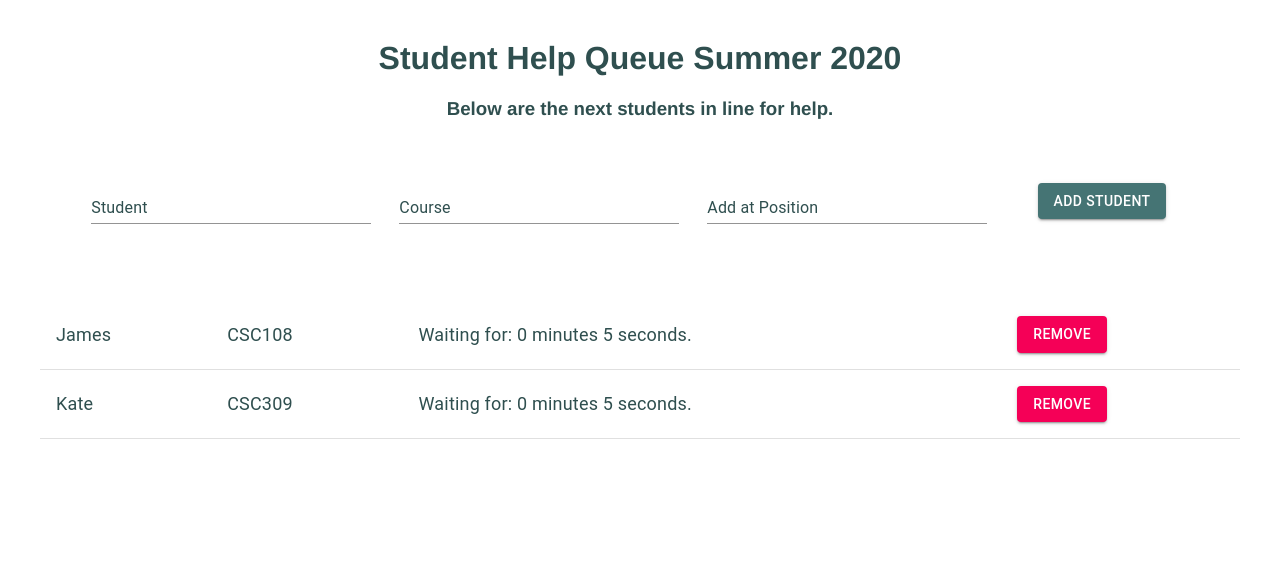
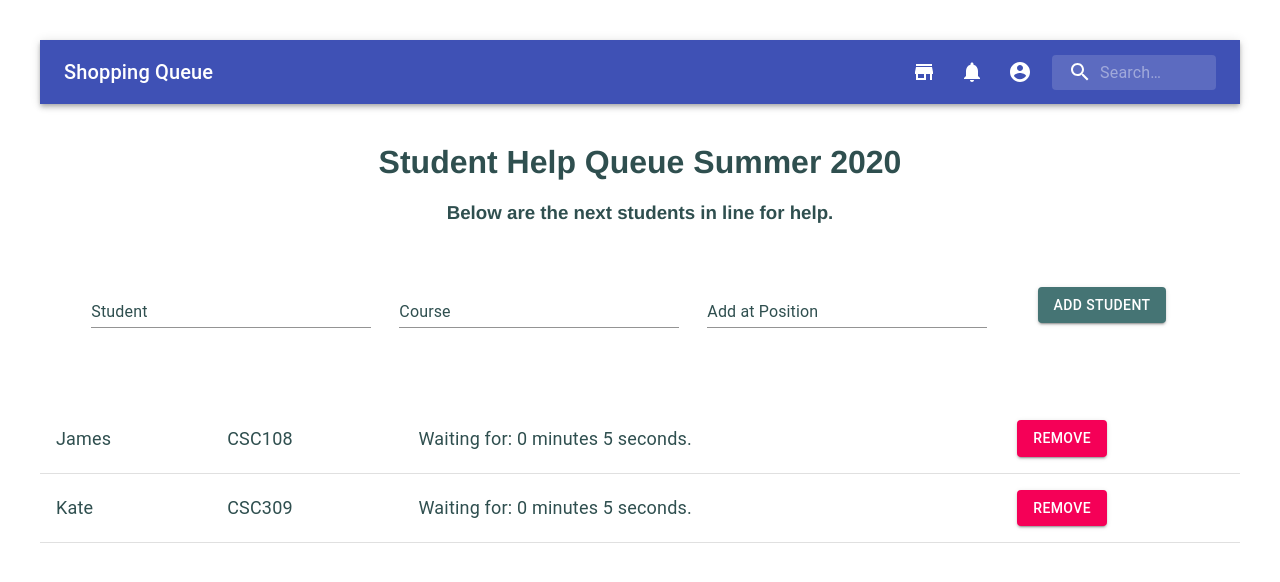
Before and after one commit to larryworm1127/Shopping-Queue, a React (Create React App) app: page /queue in a window 1280 px wide. Shown: the top 582 px of the page. Built offline with nearby package versions, Linux system fonts and the light colour scheme.

Commit message:
added navbar for website

```diff
--- a/package.json
+++ b/package.json
@@ -4,6 +4,7 @@
   "private": true,
   "dependencies": {
     "@material-ui/core": "^4.10.2",
+    "@material-ui/icons": "^4.9.1",
     "react": "^16.13.1",
     "react-dom": "^16.13.1",
     "react-router-dom": "^5.2.0",
--- a/src/App.js
+++ b/src/App.js
@@ -7,6 +7,7 @@
 // Importing the Queue and our simple Home Page
 import Queue from './components/Queue';
 import Home from './components/Home';
+import NavBar from "./components/navbar";
 
 class App extends React.Component {
 
@@ -17,6 +18,7 @@
   render() {
     return (
       <div>
+        <NavBar/>
         <BrowserRouter>
           <Switch>
             <Route exact path='/' render={() => (<Home state={this.state}/>)}/>
--- /dev/null
+++ b/src/components/navbar.js
@@ -0,0 +1,107 @@
+import React from 'react';
+import AppBar from '@material-ui/core/AppBar';
+import Toolbar from '@material-ui/core/Toolbar';
+import IconButton from '@material-ui/core/IconButton';
+import Typography from '@material-ui/core/Typography';
+import InputBase from '@material-ui/core/InputBase';
+import { fade, makeStyles } from '@material-ui/core/styles';
+import SearchIcon from '@material-ui/icons/Search';
+import { AccountCircle } from "@material-ui/icons";
+import NotificationsIcon from '@material-ui/icons/Notifications';
+import StoreIcon from '@material-ui/icons/Store';
+
+const useStyles = makeStyles((theme) => ({
+  root: {
+    flexGrow: 1,
+  },
+  menuButton: {
+    marginRight: theme.spacing(2),
+  },
+  title: {
+    flexGrow: 1,
+    display: 'none',
+    [theme.breakpoints.up('sm')]: {
+      display: 'inline',
+    },
+  },
+  search: {
+    position: 'relative',
+    borderRadius: theme.shape.borderRadius,
+    backgroundColor: fade(theme.palette.common.white, 0.15),
+    '&:hover': {
+      backgroundColor: fade(theme.palette.common.white, 0.25),
+    },
+    marginLeft: 0,
+    width: '100%',
+    [theme.breakpoints.up('sm')]: {
+      marginLeft: theme.spacing(1),
+      width: 'auto',
+    },
+  },
+  searchIcon: {
+    padding: theme.spacing(0, 2),
+    height: '100%',
+    position: 'absolute',
+    pointerEvents: 'none',
+    display: 'flex',
+    alignItems: 'center',
+    justifyContent: 'center',
+  },
+  inputRoot: {
+    color: 'inherit',
+  },
+  inputInput: {
+    padding: theme.spacing(1, 1, 1, 0),
+    // vertical padding + font size from searchIcon
+    paddingLeft: `calc(1em + ${theme.spacing(4)}px)`,
+    transition: theme.transitions.create('width'),
+    width: '100%',
+    [theme.breakpoints.up('sm')]: {
+      width: '12ch',
+      '&:focus': {
+        width: '20ch',
+      },
+    },
+  },
+}));
+
+export default function NavBar() {
+  const classes = useStyles();
+
+  return (
+    <div className={classes.root}>
+      <AppBar position="static">
+        <Toolbar>
+          <Typography className={classes.title} variant="h6" noWrap>
+            Shopping Queue
+          </Typography>
+
+          <div>
+            <IconButton color="inherit">
+              <StoreIcon/>
+            </IconButton>
+            <IconButton color="inherit">
+              <NotificationsIcon/>
+            </IconButton>
+            <IconButton color="inherit">
+              <AccountCircle/>
+            </IconButton>
+          </div>
+
+          <div className={classes.search}>
+            <div className={classes.searchIcon}>
+              <SearchIcon/>
+            </div>
+            <InputBase
+              placeholder="Search…"
+              classes={{
+                root: classes.inputRoot,
+                input: classes.inputInput,
+              }}
+            />
+          </div>
+        </Toolbar>
+      </AppBar>
+    </div>
+  );
+}
```
Also changed, not shown: 1 other file (tests, documents, lock files or other folders).
